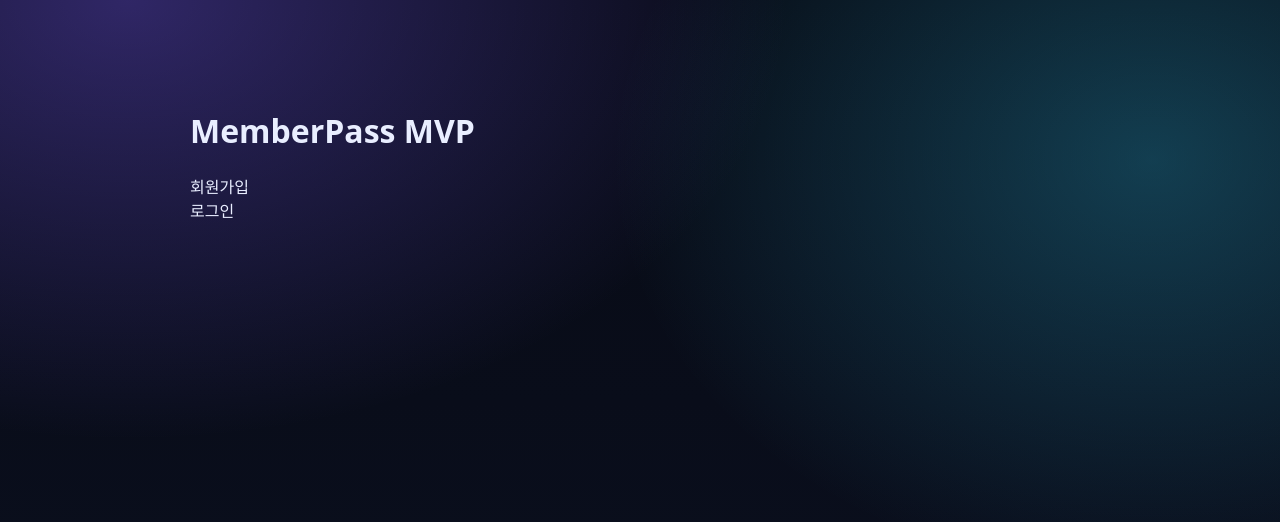
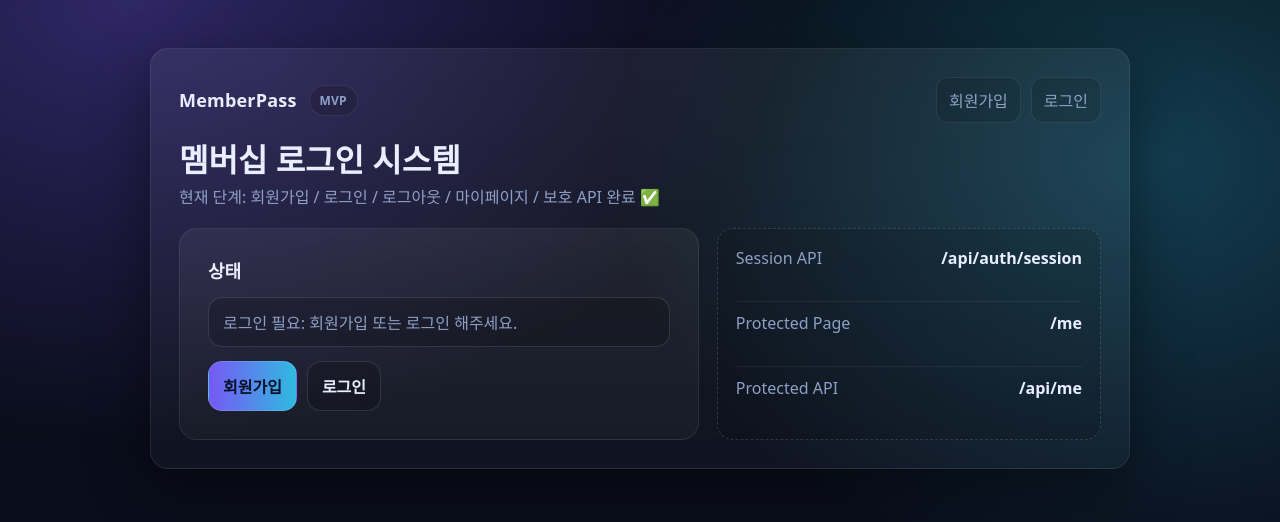
Before and after one commit to jienemadmin/take01, a Next.js app: page / in a window 1280 px wide. Shown: the top 522 px of the page. Built offline with nearby package versions, Linux system fonts and the light colour scheme; no server answers.

Commit message:
Update page.tsx

```diff
--- a/app/page.tsx
+++ b/app/page.tsx
@@ -1,31 +1,83 @@
 import { getServerSession } from "next-auth";
 import LogoutBtn from "@/components/LogoutBtn";
+import Link from "next/link";
+import { authOptions } from "@/lib/auth";
 
 export default async function Home() {
-
-  const session = await getServerSession();
+  const session = await getServerSession(authOptions);
 
   return (
-    <main style={{padding:40}}>
-      <h1>MemberPass MVP</h1>
+    <main className="card">
+      <div className="card__inner">
+        <div className="header">
+          <div className="brand">
+            <span style={{ fontSize: 18 }}>MemberPass</span>
+            <span className="badge">MVP</span>
+          </div>
 
+          <div className="nav">
             {session ? (
               <>
-          <p>로그인됨: {session.user?.email}</p>
-
-          <a href="/me">내정보</a>
-          <br/><br/>
-
+                <Link href="/me">내정보</Link>
                 <LogoutBtn />
               </>
             ) : (
               <>
-          <a href="/register">회원가입</a>
-          <br/>
-          <a href="/login">로그인</a>
+                <Link href="/register">회원가입</Link>
+                <Link href="/login">로그인</Link>
               </>
             )}
+          </div>
+        </div>
 
+        <h1 className="h1">멤버십 로그인 시스템</h1>
+        <p className="p">
+          현재 단계: 회원가입 / 로그인 / 로그아웃 / 마이페이지 / 보호 API 완료 ✅
+        </p>
+
+        <div className="grid" style={{ marginTop: 18 }}>
+          <section className="card" style={{ boxShadow: "none" }}>
+            <div className="card__inner">
+              <h2 style={{ margin: 0, fontSize: 18 }}>상태</h2>
+              <div className="toast">
+                {session ? (
+                  <>로그인됨: <b>{session.user?.email}</b></>
+                ) : (
+                  <>로그인 필요: 회원가입 또는 로그인 해주세요.</>
+                )}
+              </div>
+
+              <div style={{ display: "flex", gap: 10, flexWrap: "wrap", marginTop: 14 }}>
+                {session ? (
+                  <>
+                    <Link className="btn btn--ghost" href="/me">내정보 보기</Link>
+                  </>
+                ) : (
+                  <>
+                    <Link className="btn" href="/register">회원가입</Link>
+                    <Link className="btn btn--ghost" href="/login">로그인</Link>
+                  </>
+                )}
+              </div>
+            </div>
+          </section>
+
+          <aside className="kv">
+            <div className="kv__item">
+              <div className="kv__k">Session API</div>
+              <div className="kv__v">/api/auth/session</div>
+            </div>
+            <div className="kv__item">
+              <div className="kv__k">Protected Page</div>
+              <div className="kv__v">/me</div>
+            </div>
+            <div className="kv__item">
+              <div className="kv__k">Protected API</div>
+              <div className="kv__v">/api/me</div>
+            </div>
+          </aside>
+        </div>
+      </div>
     </main>
   );
 }
```
Lines whose indentation alone changed are shown as unchanged.
